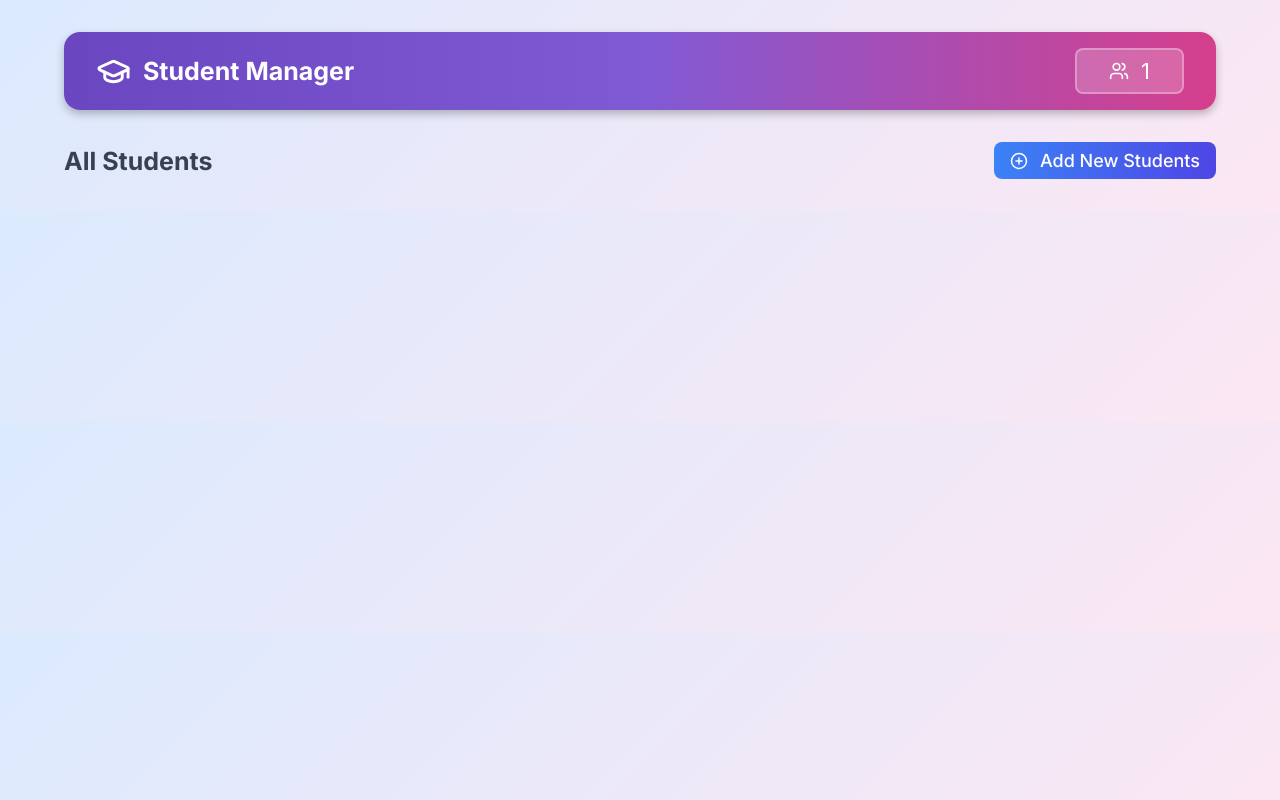
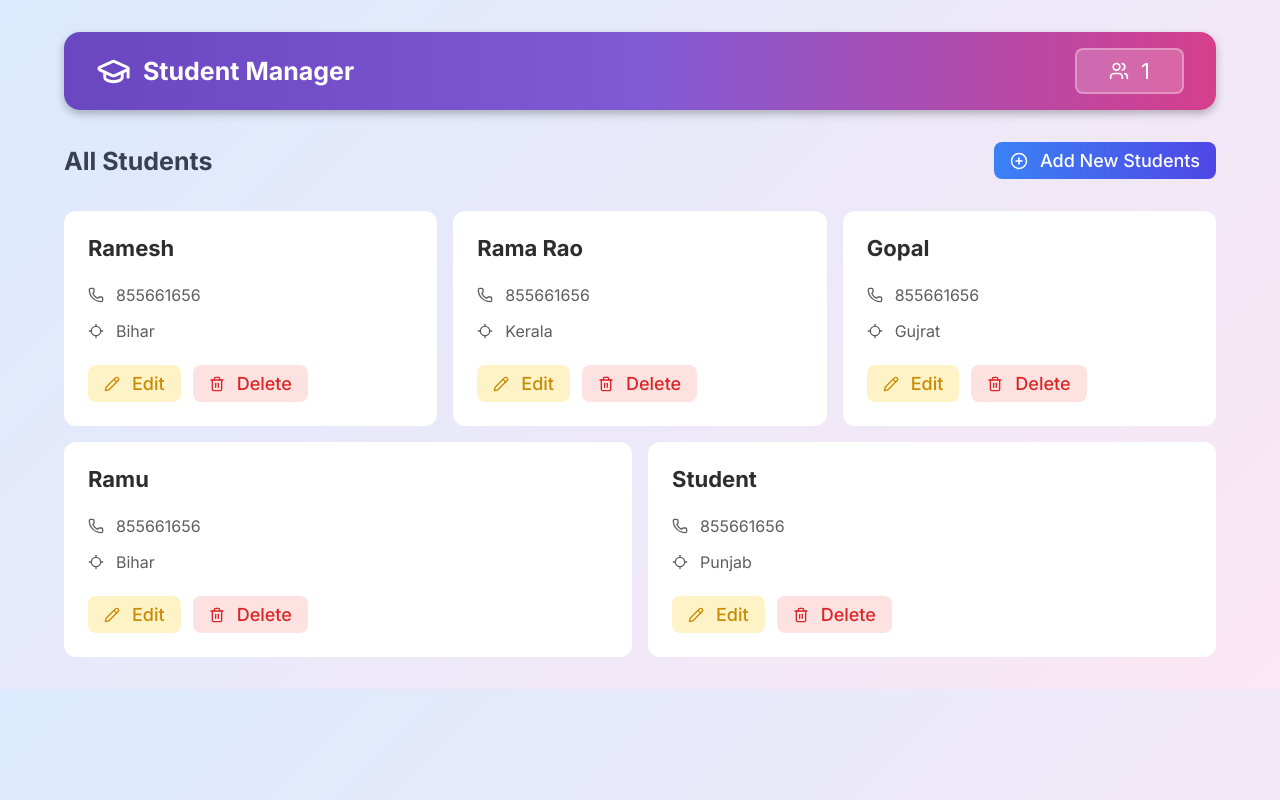
Before and after one commit to devsandeepsharma/student-manager, a JavaScript app: page / in a window 1280 px wide. Built offline with nearby package versions, Linux system fonts and the light colour scheme.

Commit message:
card component created

```diff
--- a/src/components/Students/Students.js
+++ b/src/components/Students/Students.js
@@ -1,6 +1,36 @@
-import { BoxIcon, PlusCircle } from "lucide-react";
 import Button from "../UI/Button";
+import Card from "../UI/Card";
 import "./students.css";
+
+import { PlusCircle } from "lucide-react";
+
+const dummyData = [
+    {
+        title: "Ramesh",
+        location: "Bihar",
+        number: 855661656
+    },
+    {
+        title: "Rama Rao",
+        location: "Kerala",
+        number: 855661656
+    },
+    {
+        title: "Gopal",
+        location: "Gujrat",
+        number: 855661656
+    },
+    {
+        title: "Ramu",
+        location: "Bihar",
+        number: 855661656
+    },
+    {
+        title: "Student",
+        location: "Punjab",
+        number: 855661656
+    },
+]
 
 const Students = () => {
     return (
@@ -11,6 +41,15 @@ const Students = () => {
                 </h2>
                 <Button className={"primary"} icon={<PlusCircle size={18} />}>Add New Students</Button>
             </div>
+            <ul className="card_container">
+                {
+                    dummyData.map(item => (
+                        <li key={item.title}>
+                            <Card student={item} />
+                        </li>
+                    ))
+                }
+            </ul>
         </div>
     )
 }
--- a/src/components/Students/students.css
+++ b/src/components/Students/students.css
@@ -15,6 +15,17 @@
 
 .students_inner .primary {
     width: 100%;
+}
+
+.card_container {
+    display: flex;
+    flex-wrap: wrap;
+    gap: 16px;
+    margin-top: 16px;
+}
+
+.card_container li {
+    flex: 1 1 350px;
 }
 
 @media (min-width: 400px) {
@@ -37,4 +48,9 @@
     .students_inner .students_title {
         font-size: 25px;
     }
+
+    .card_container {
+        gap: 16px;
+        margin-top: 32px;
+    }
 }
--- /dev/null
+++ b/src/components/UI/Card.js
@@ -0,0 +1,47 @@
+import Button from "./Button";
+import "./card.css";
+
+import { LocateIcon, Pencil, Phone, Trash2 } from "lucide-react";
+
+const Card = (props) => {
+
+    const handleEdit = (student) => {
+        console.log(student);
+    }
+
+    const handleDelete = (student) => {
+        console.log(student);
+    }
+
+    return (
+        <div className="card">
+            <h3 className="card_title">{props.student.title}</h3>
+            <p className="flex-container card_num">
+                <Phone size={16} />
+                {props.student.number}
+            </p>
+            <p className="flex-container card_location">
+                <LocateIcon size={16} />
+                {props.student.location}
+            </p>
+            <div className="flex-container btn-container">
+                <Button
+                    className="info"
+                    icon={<Pencil size={16} />}
+                    onClick={() => handleEdit(props.student)}
+                >
+                    Edit
+                </Button>
+                <Button
+                    className="danger"
+                    icon={<Trash2 size={16} />}
+                    onClick={() => handleDelete(props.student)}
+                >
+                    Delete
+                </Button>
+            </div>
+        </div>
+    )
+}
+
+export default Card;
--- a/src/components/UI/button.css
+++ b/src/components/UI/button.css
@@ -14,6 +14,28 @@
     color: #ffffff;
     border: 0;
     border-radius: 8px;
+}
+
+.danger {
+    background: #FEE2E2 !important;
+    color: #DC2626 !important;
+    border: 0;
+    border-radius: 8px;
+}
+
+.danger svg {
+    color: #DC2626 !important;
+}
+
+.info {
+    background: #FEF3C7 !important;
+    color: #CA8A04 !important;
+    border: 0;
+    border-radius: 8px;
+}
+
+.info svg {
+    color: #CA8A04 !important;
 }
 
 @media (min-width: 650px) {
--- /dev/null
+++ b/src/components/UI/card.css
@@ -0,0 +1,24 @@
+.card {
+    padding: 24px;
+    background-color: #ffffff;
+    border-radius: 12px;
+
+    display: flex;
+    flex-direction: column;
+    gap: 16px;
+}
+
+.card .card_title {
+    font-size: 22px;
+    color: #2D2D2D;
+    margin-bottom: 8px;
+}
+
+.card .flex-container {
+    justify-content: flex-start !important;
+    color: #5E5E5E;
+}
+
+.card .btn-container {
+    margin-top: 8px;
+}
```
